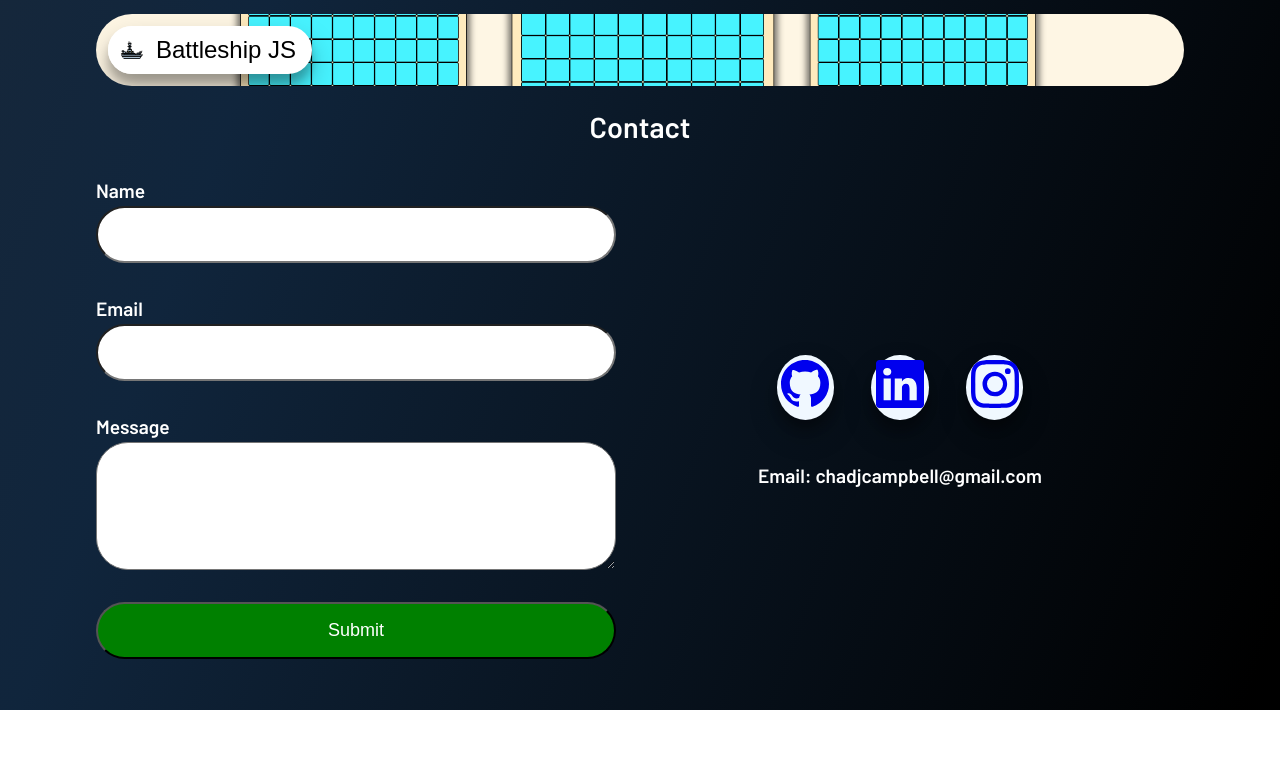
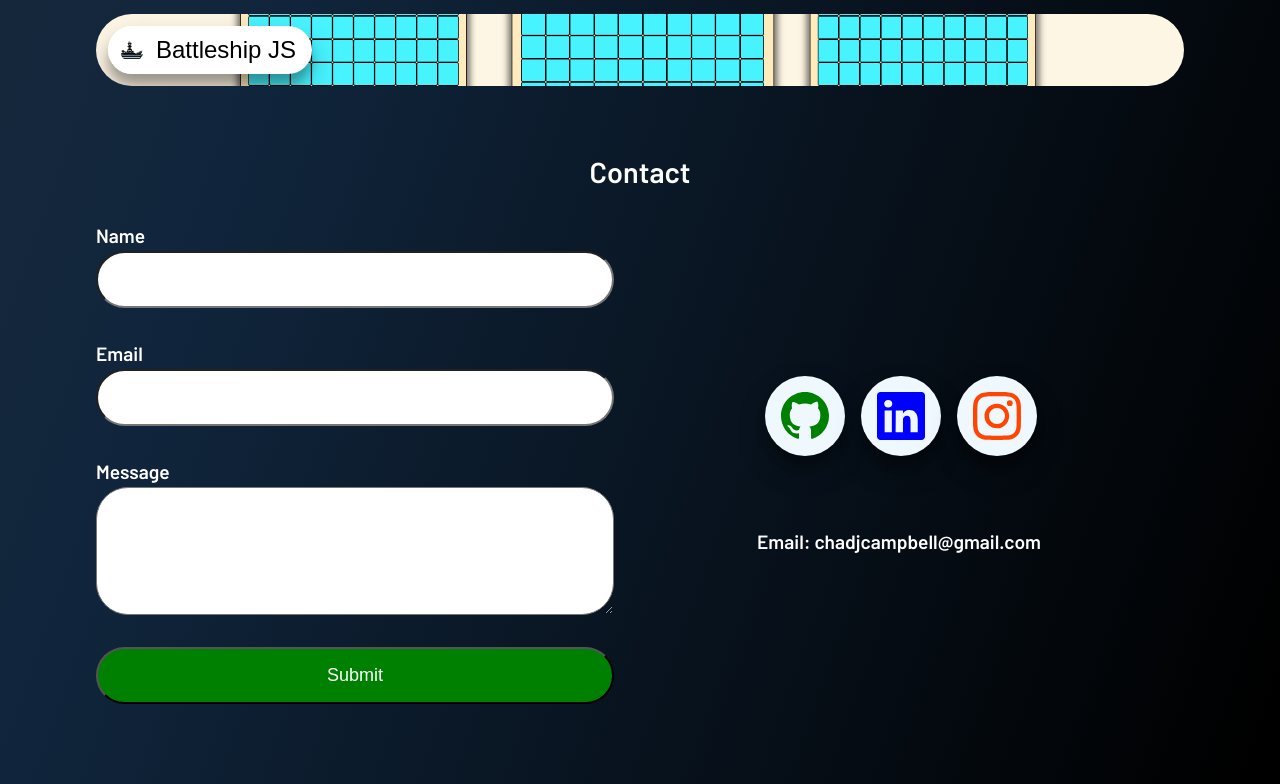
Before and after one commit to chadjcampbell/my-portfolio, a React (Vite) app: page / in a window 1280 px wide. Shown: the part 2951-3735 px from the top of the page. Before the commit the page ends 3661 px from the top, so only its background shows below. Built offline with nearby package versions, Linux system fonts and the light colour scheme.

Commit message:
style socials icons

```diff
--- a/src/components/contact/Socials.tsx
+++ b/src/components/contact/Socials.tsx
@@ -8,7 +8,7 @@ const Socials = () => {
         <a
           href="https://www.linkedin.com/in/chad-campbell-b6b59693/"
           target="_blank"
-          aria-label="linked-in"
+          aria-label="github"
           className={styles["social-icon"]}
         >
           <BsGithub size="3rem" />
@@ -16,7 +16,7 @@ const Socials = () => {
         <a
           href="https://github.com/chadjcampbell"
           target="_blank"
-          aria-label="github"
+          aria-label="linked-in"
           className={styles["social-icon"]}
         >
           <BsLinkedin size="3rem" />
--- a/src/components/contact/contact.module.css
+++ b/src/components/contact/contact.module.css
@@ -6,7 +6,7 @@
   min-height: 70vh;
   width: 100%;
   max-width: 70rem;
-  margin-bottom: 3rem;
+  margin: 3rem 0;
 }
 
 .wrapper {
@@ -23,6 +23,7 @@
   display: flex;
   flex-direction: column;
   flex: 1 1 auto;
+  margin-bottom: 2rem;
 }
 
 .form input {
@@ -65,13 +66,28 @@
 }
 
 .social-icon {
-  padding: 0.25em;
-  margin: 0.5em;
+  display: flex;
+  align-items: center;
+  justify-content: center;
+  padding: 1rem;
+  margin: 0.5rem;
   border-radius: 50%;
   background-color: aliceblue;
   box-shadow: var(--box-shadow);
 }
 
+.social-icon[aria-label="linked-in"] {
+  color: blue;
+}
+
+.social-icon[aria-label="github"] {
+  color: green;
+}
+
+.social-icon[aria-label="instagram"] {
+  color: orangered;
+}
+
 .email {
-  margin: 1rem;
+  margin: 3rem 0;
 }
```
